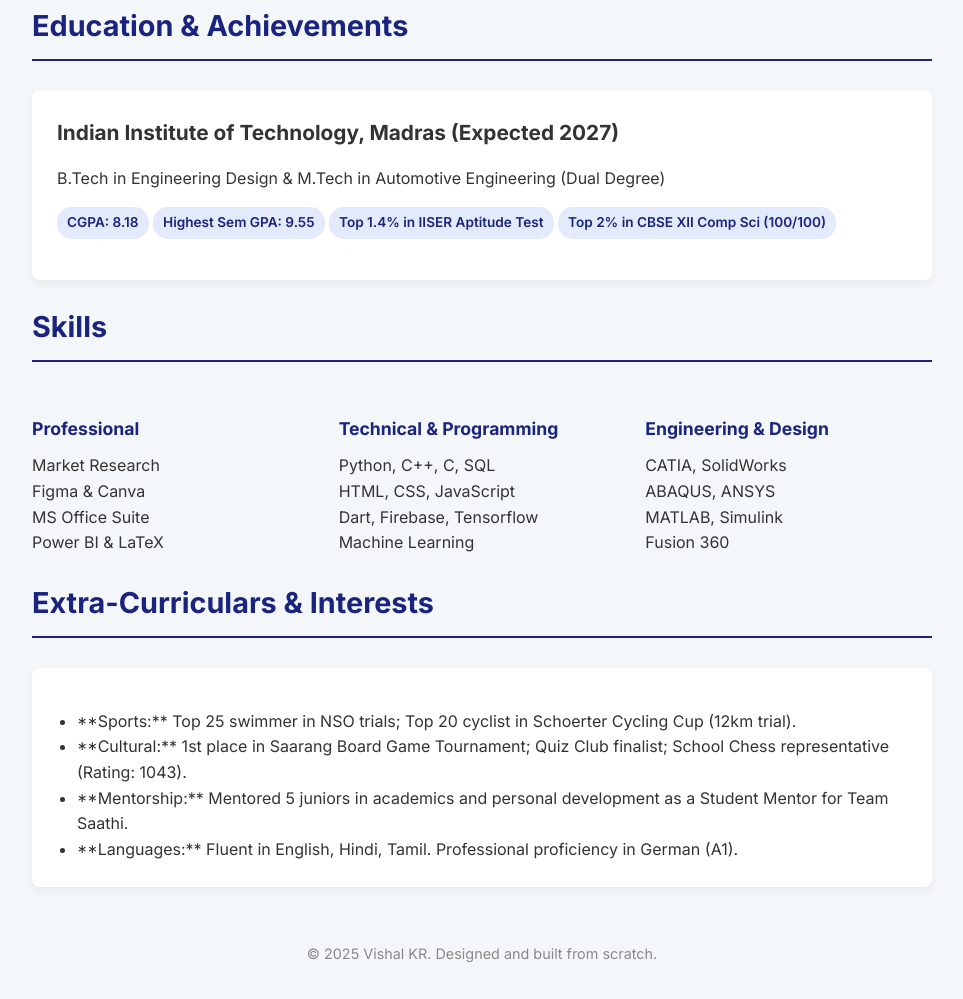
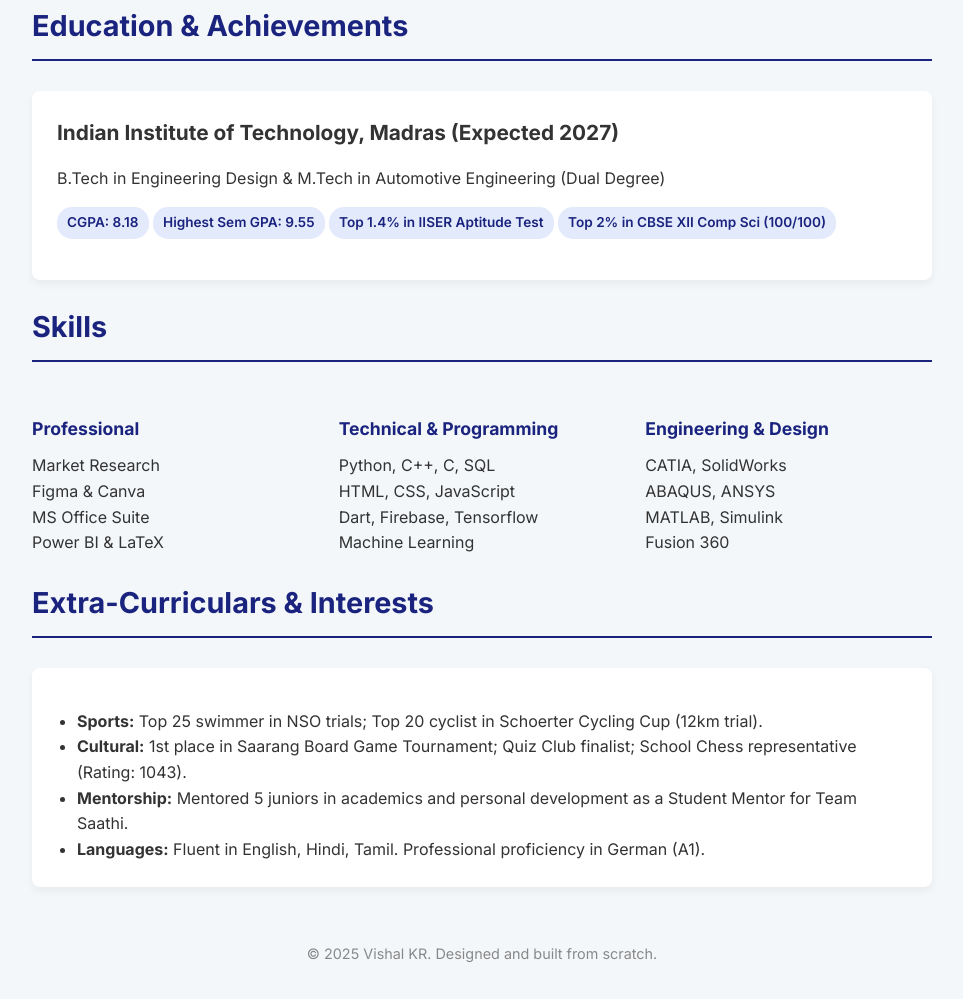
Before and after one commit to vishalkr2004/Portfolio-web, a plain HTML site: page index.html in a window 1280 px wide. Shown: the part 4070-5069 px from the top of the page, without its empty margins (158-1121 px from the left). Drawn offline with Linux system fonts and the light colour scheme.

Commit message:
Update index.html

```diff
--- a/index.html
+++ b/index.html
@@ -189,10 +189,10 @@
             <h2>Extra-Curriculars & Interests</h2>
             <div class="card">
                 <ul>
-                    <li>**Sports:** Top 25 swimmer in NSO trials; Top 20 cyclist in Schoerter Cycling Cup (12km trial).</li>
-                    <li>**Cultural:** 1st place in Saarang Board Game Tournament; Quiz Club finalist; School Chess representative (Rating: 1043).</li>
-                    <li>**Mentorship:** Mentored 5 juniors in academics and personal development as a Student Mentor for Team Saathi.</li>
-                    <li>**Languages:** Fluent in English, Hindi, Tamil. Professional proficiency in German (A1).</li>
+                    <li><b>Sports:</b> Top 25 swimmer in NSO trials; Top 20 cyclist in Schoerter Cycling Cup (12km trial).</li>
+                    <li><b>Cultural:</b> 1st place in Saarang Board Game Tournament; Quiz Club finalist; School Chess representative (Rating: 1043).</li>
+                    <li><b>Mentorship:</b> Mentored 5 juniors in academics and personal development as a Student Mentor for Team Saathi.</li>
+                    <li><b>Languages:</b> Fluent in English, Hindi, Tamil. Professional proficiency in German (A1).</li>
                 </ul>
             </div>
         </section>
```
